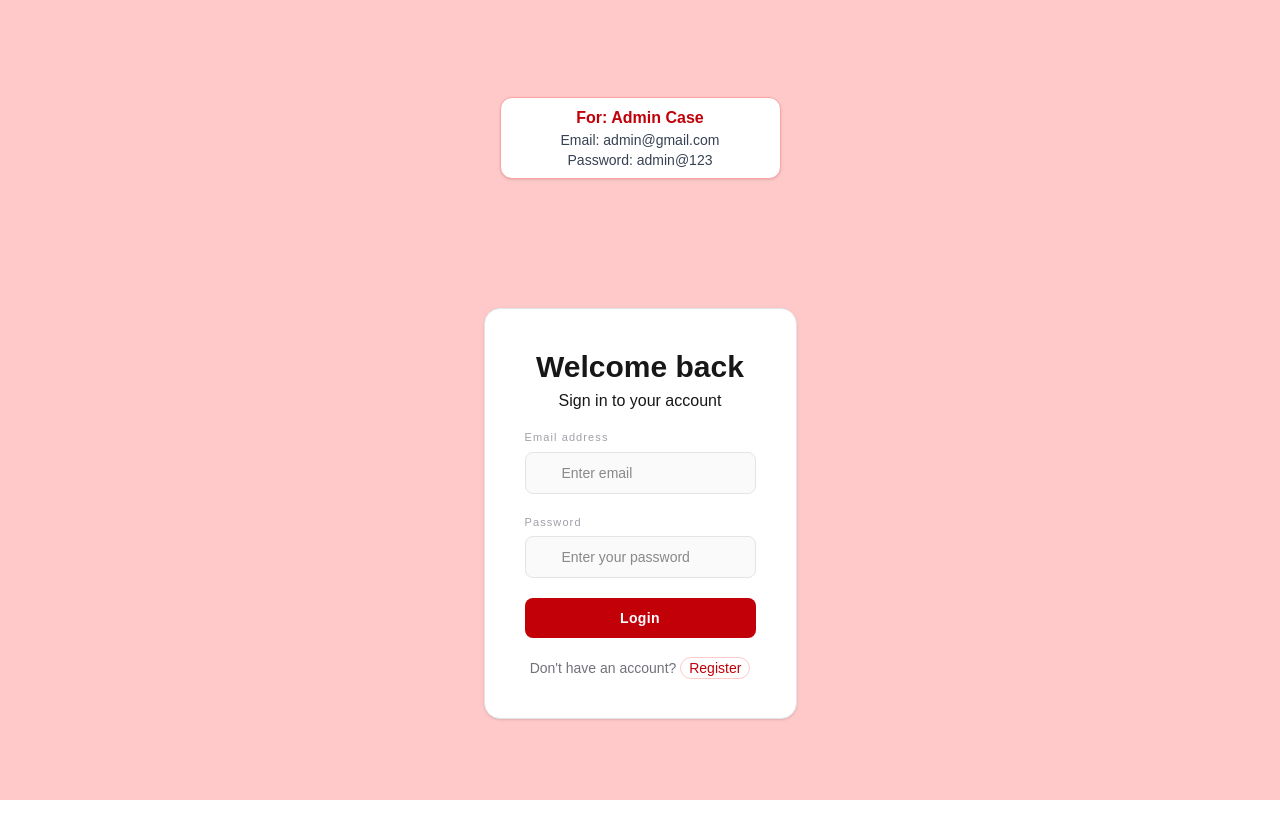
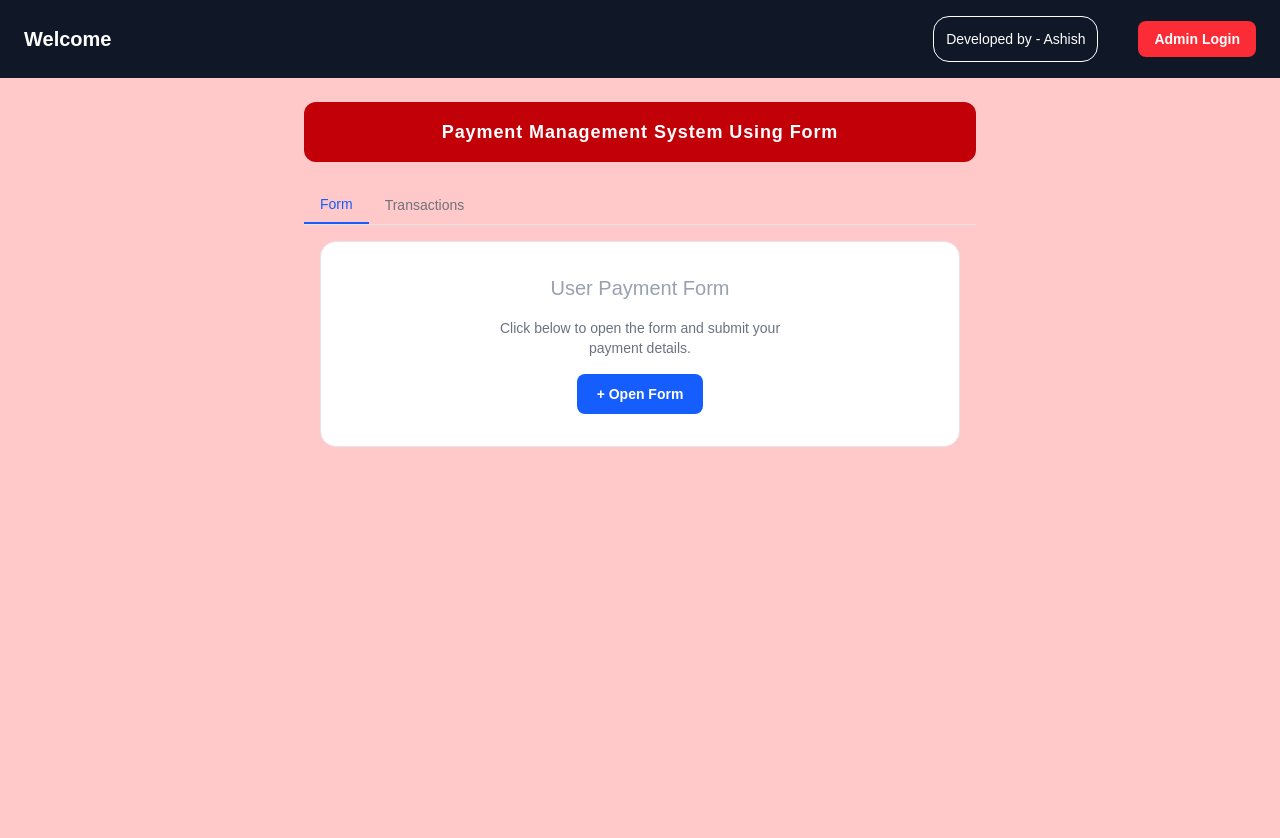
Before and after one commit to Nex-Ashish/PaymentMgtUsingForm, a Next.js app: page / in a window 1280 px wide. Shown: the top 838 px of the page. Before the commit the page ends 800 px from the top, so only its background shows below. Built offline with nearby package versions, Linux system fonts and the light colour scheme.

Commit message:
remove user login flow

```diff
--- a/components/layout/Navbar/AdminNavbar.jsx
+++ b/components/layout/Navbar/AdminNavbar.jsx
@@ -7,7 +7,7 @@ export default function AdminNavbar() {
   const router = useRouter();
 
   const handleLogout = () => {
-    router.push("/login");
+    router.push("/");
   };
 
   return (
--- a/components/layout/Navbar/UserNavbar.jsx
+++ b/components/layout/Navbar/UserNavbar.jsx
@@ -18,7 +18,7 @@ export default function UserNavbar() {
         <h1 className="text-sm font-medium border p-3 rounded-2xl">Developed by - Ashish</h1>
 
         <button onClick={handleLogout} className="bg-red-500 hover:bg-red-600 px-4 py-2 rounded-lg text-sm font-semibold" >
-            Logout
+            Admin Login
         </button>
       </div>
 
--- /dev/null
+++ b/src/app/(auth)/layout.jsx
@@ -0,0 +1,3 @@
+export default function AuthLayout({ children }) {
+  return <div>{children}</div>;
+}
--- a/src/app/layout.js
+++ b/src/app/layout.js
@@ -1,5 +1,9 @@
+"use client";
+
 import { Geist, Geist_Mono } from "next/font/google";
 import "./globals.css";
+import UserNavbar from "../../components/layout/Navbar/UserNavbar";
+import { usePathname } from "next/navigation";
 
 const geistSans = Geist({
   variable: "--font-geist-sans",
@@ -11,18 +15,22 @@ const geistMono = Geist_Mono({
   subsets: ["latin"],
 });
 
-export const metadata = {
-  title: "Create Next App",
-  description: "Generated by create next app",
-};
+export default function RootLayout({ children }) {
+  const pathname = usePathname();
 
-export default function RootLayout({ children }) {
   return (
     <html
       lang="en"
       className={`${geistSans.variable} ${geistMono.variable} h-full antialiased`}
     >
-      <body className="min-h-full flex flex-col">{children}</body>
+      <body className="min-h-full flex flex-col">
+
+        {pathname === "/userInfo" || pathname === "/" && <UserNavbar />}
+
+        <main className="flex-1">
+          {children}
+        </main>
+      </body>
     </html>
   );
 }
--- a/src/app/page.js
+++ b/src/app/page.js
@@ -1,12 +1,12 @@
 import Image from "next/image";
-import Login from "./login/page";
+import UserForm from "./userInfo/page";
 
 export default function Home() {
 
   return (
     <div >
 
-      <Login />
+      <UserForm />
 
     </div>
   );
--- a/src/app/userInfo/layout.jsx
+++ /dev/null
@@ -1,10 +0,0 @@
-import UserNavbar from "../../../components/layout/Navbar/UserNavbar";
-
-export default function Layout({ children }) {
-  return (
-    <div>
-      <UserNavbar />
-      <main className="overflow-y-auto">{children}</main>
-    </div>
-  );
-}
```
Also changed, not shown: src/app/(auth)/login/page.jsx (renamed from src/app/login/page.jsx), src/app/(auth)/register/page.jsx (renamed from src/app/register/page.jsx).
